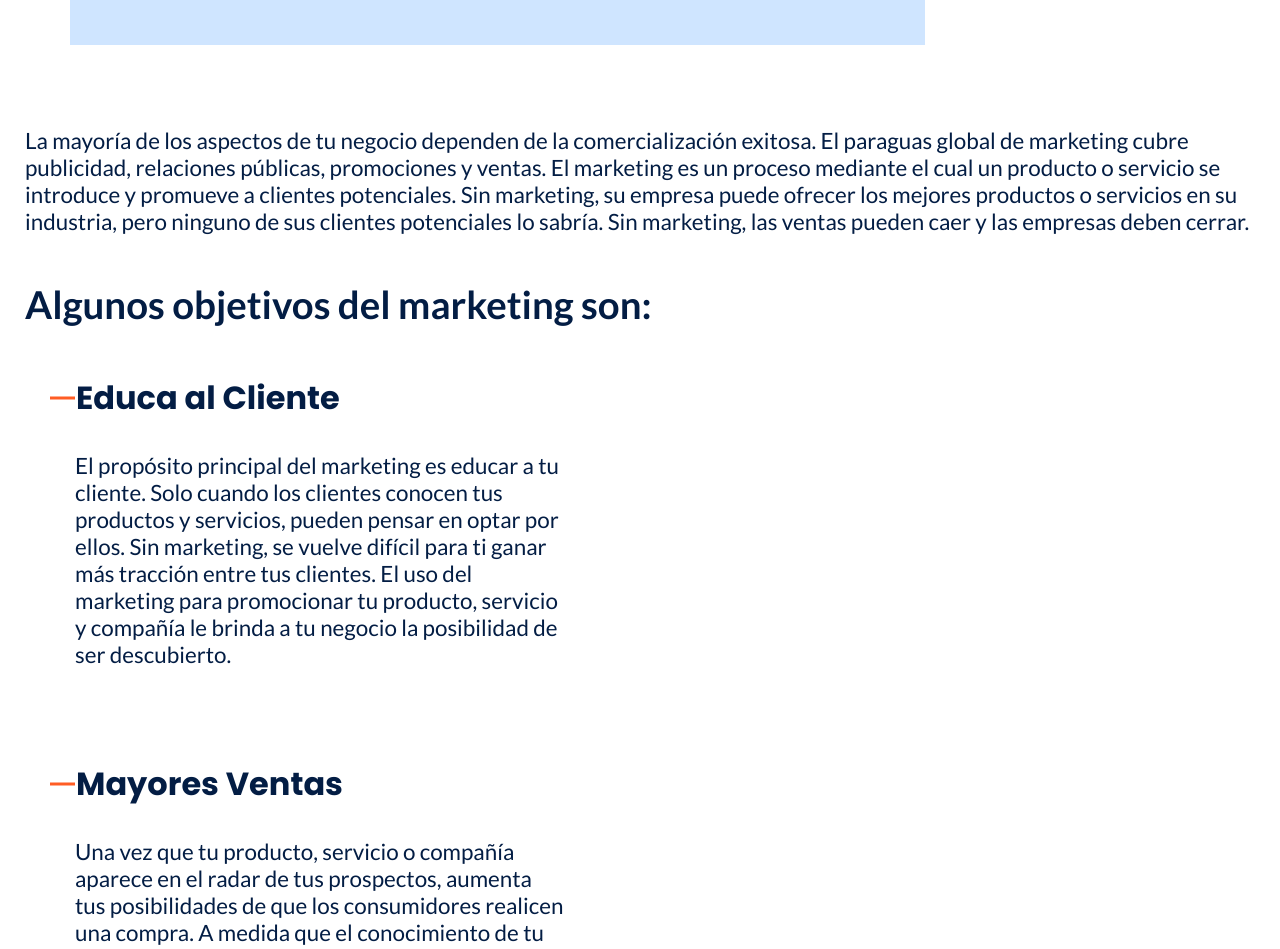
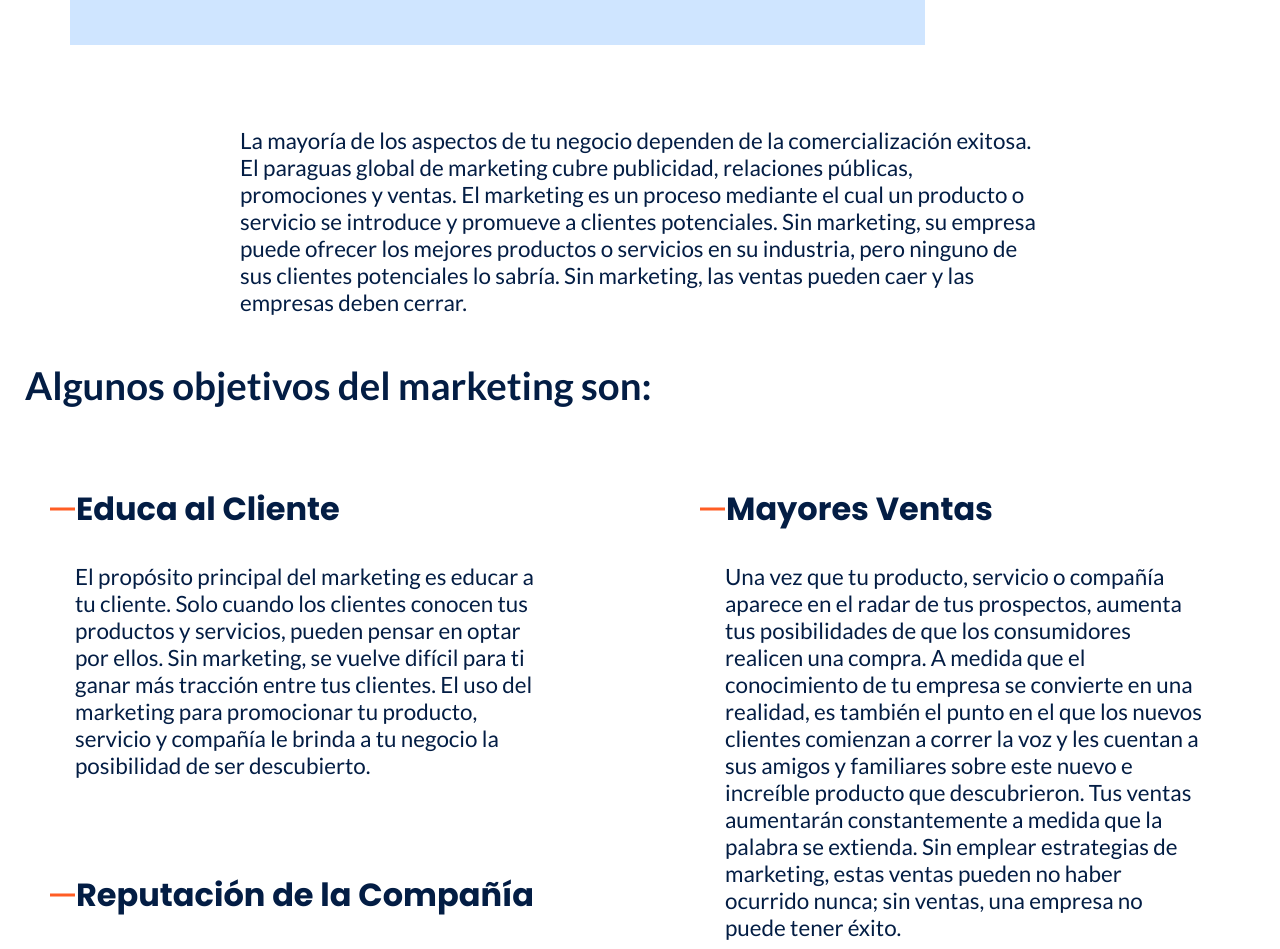
Before and after one commit to jlvalport/unmade-solutions, a React (Create React App) app: page /servicio-de-marketing in a window 1280 px wide. Shown: the part 1020-1969 px from the top of the page. Built offline with nearby package versions, Linux system fonts and the light colour scheme.

Commit message:
feat: marketing info section desktop view

```diff
--- a/src/components/MarketingServicePage/MarketingServiceDescription/MarketingServiceDescription.js
+++ b/src/components/MarketingServicePage/MarketingServiceDescription/MarketingServiceDescription.js
@@ -1,21 +1,25 @@
 import React from 'react';
 
 import InfoPiece from '../../UI/InfoPiece/InfoPiece';
-import SubSectionTitle from  '../../UI/SubSectionTitle/SubSectionTitle';
+import SubSectionTitle from '../../UI/SubSectionTitle/SubSectionTitle';
+import MasonryLayout from '../../UI/MasonryLayout/MasonryLayout';
+import classes from './MarketingServiceDescription.module.scss';
 
 const MarketingServiceDescription = () => {
     return (
         <React.Fragment>
             <SubSectionTitle>Algunos objetivos del marketing son:</SubSectionTitle>
-            <InfoPiece title='Educa al Cliente' >
+            <MasonryLayout>
+                <InfoPiece title='Educa al Cliente' masonryLayout={true} >
                     <p>El propósito principal del marketing es educar a tu cliente. Solo cuando los clientes conocen tus productos y servicios, pueden pensar en optar por ellos. Sin marketing, se vuelve difícil para ti ganar más tracción entre tus clientes. El uso del marketing para promocionar tu producto, servicio y compañía le brinda a tu negocio la posibilidad de ser descubierto.</p>
                 </InfoPiece>
-            <InfoPiece title='Mayores Ventas' >
+                <InfoPiece title='Mayores Ventas' masonryLayout={true} >
                     <p>Una vez que tu producto, servicio o compañía aparece en el radar de tus prospectos, aumenta tus posibilidades de que los consumidores realicen una compra. A medida que el conocimiento de tu empresa se convierte en una realidad, es también el punto en el que los nuevos clientes comienzan a correr la voz y les cuentan a sus amigos y familiares sobre este nuevo e increíble producto que descubrieron. Tus ventas aumentarán constantemente a medida que la palabra se extienda. Sin emplear estrategias de marketing, estas ventas pueden no haber ocurrido nunca; sin ventas, una empresa no puede tener éxito.</p>
                 </InfoPiece>
-            <InfoPiece title='Reputación de la Compañía' >
+                <InfoPiece title='Reputación de la Compañía' masonryLayout={true} >
                     <p>El éxito de una empresa a menudo se basa en una sólida reputación. El marketing construye el reconocimiento de marca o el hecho de recordar los productos de una empresa. Cuando una empresa alcanza las altas expectativas del público, su reputación se mantiene firme. A medida que su reputación crece, el negocio se expande y las ventas aumentan. La reputación de tu empresa se construye a través de la participación activa en programas comunitarios, comunicación efectiva –externa e interna– y productos o servicios de calidad, creados o respaldados por esfuerzos de marketing.</p>
                 </InfoPiece>
+            </MasonryLayout>
         </React.Fragment>
     );
 };
--- a/src/components/MarketingServicePage/MarketingServicePage.module.scss
+++ b/src/components/MarketingServicePage/MarketingServicePage.module.scss
@@ -1,8 +1,22 @@
 @import '../../assets/styles/colors';
 @import '../../assets/styles/fonts';
+@import '../../assets/styles/media-queires';
 
+// Marketing service introduction paragraph
 .serviceIntro {
     font-size: $paragraphLvlTextFontSize;
     margin: 1em 25px 1em;
     color: $normalText;
 }
+
+/* Desktop view media query */
+
+@media screen and (min-width: $desktopScreenSize) {
+
+    // Marketing service introduction paragraph
+    .serviceIntro {
+        max-width: 900px;
+        margin: 1em auto 1em;
+        padding: 0 50px;
+    }
+}
```
Lines whose indentation alone changed are shown as unchanged.
